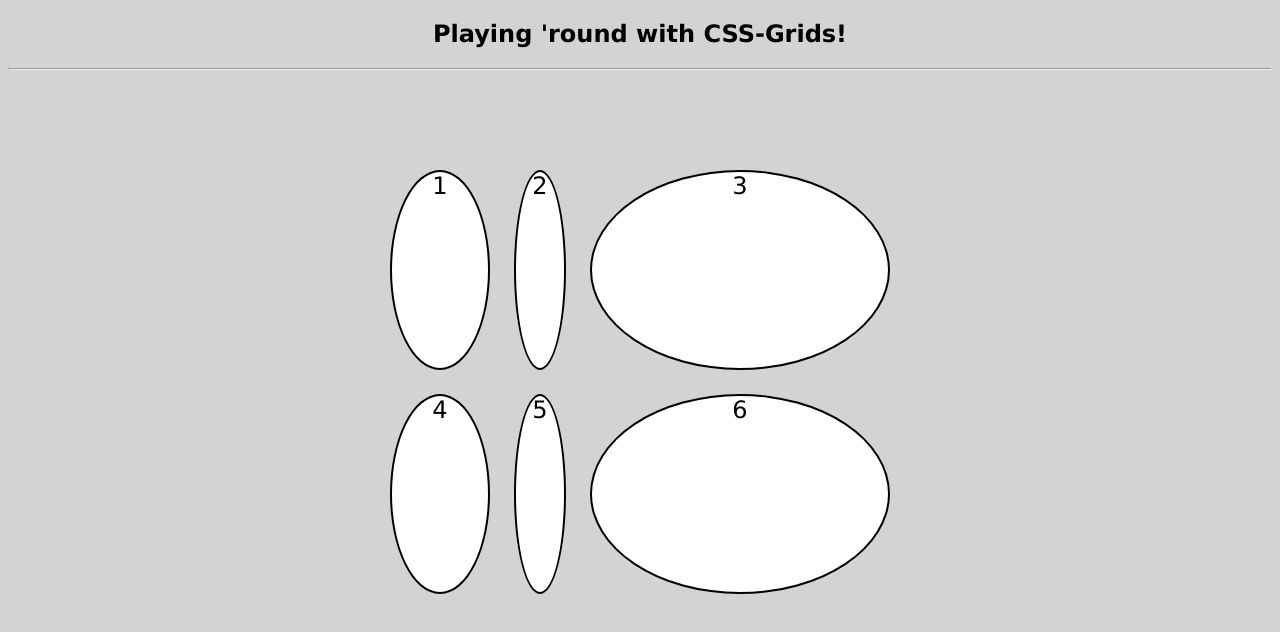
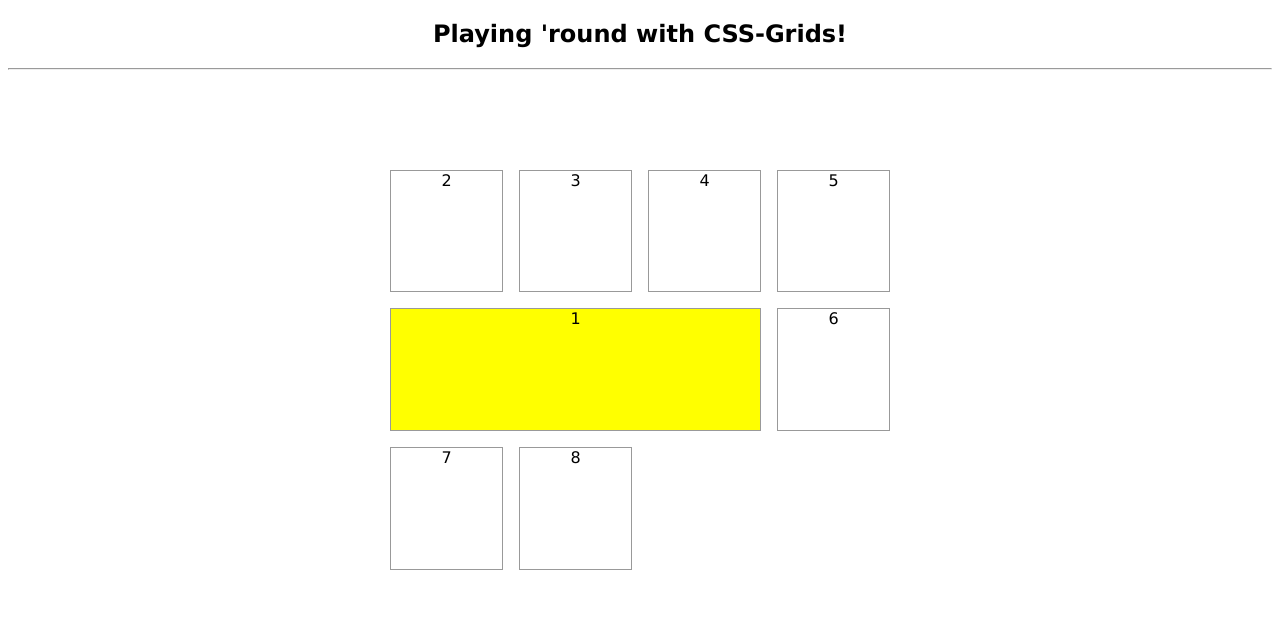
Before and after one commit to mlars84/css-grid, a plain HTML site: page index.html in a window 1280 px wide. Drawn offline with Linux system fonts and the light colour scheme.

Commit message:
grid-row and grid-column

```diff
--- a/index.html
+++ b/index.html
@@ -17,6 +17,8 @@
     <div class="item">4</div>
     <div class="item">5</div>
     <div class="item">6</div>
+    <div class="item">7</div>
+    <div class="item">8</div>
   </div>
 </body>
 </html>
--- a/style.css
+++ b/style.css
@@ -1,30 +1,26 @@
 body {
-  background: lightgray;
+  background: white;
   text-align: center;
   font-family: 'Lucida Sans', 'Lucida Sans Regular', 'Lucida Grande', 'Lucida Sans Unicode', Geneva, Verdana, sans-serif;
 }
 
 .container {
-  display: grid;
   width: 500px;
   height: 400px;
   margin: 100px auto 0;
-  /* background: skyblue; */
-  grid-template-columns: 100px auto 300px;
-  grid-template-rows: 200px 200px;
+
+  display: grid;
+  grid-template-columns: repeat(4, auto);
   grid-gap: 1em;
-  text-align: center;
-  font-size: 24px;
 }
 
 .item {
-  border: 2px solid black;
+  border: 1px solid #999;
   background: white;
-  border-radius: 50%;
-  -webkit-transition: border-radius 1s;
-  transition: border-radius 1s;
 }
 
-.item:hover {
-  border-radius: 10%;
+.item:first-child {
+  background: yellow;
+  grid-row: 2/3;
+  grid-column: 1/4;
 }
```
